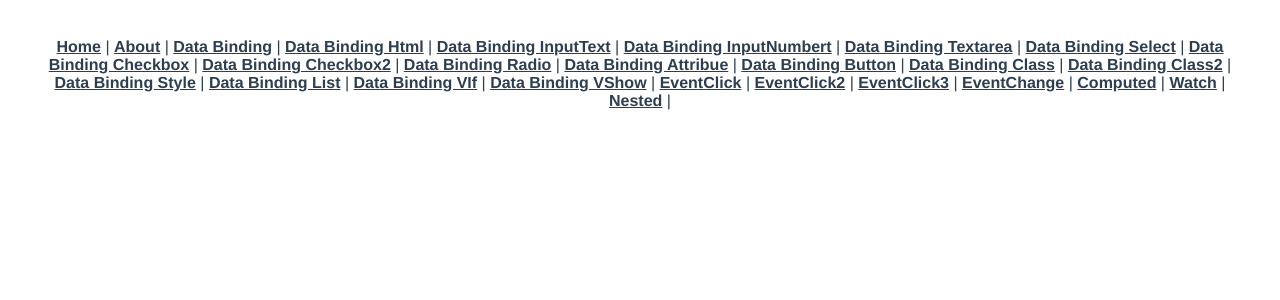
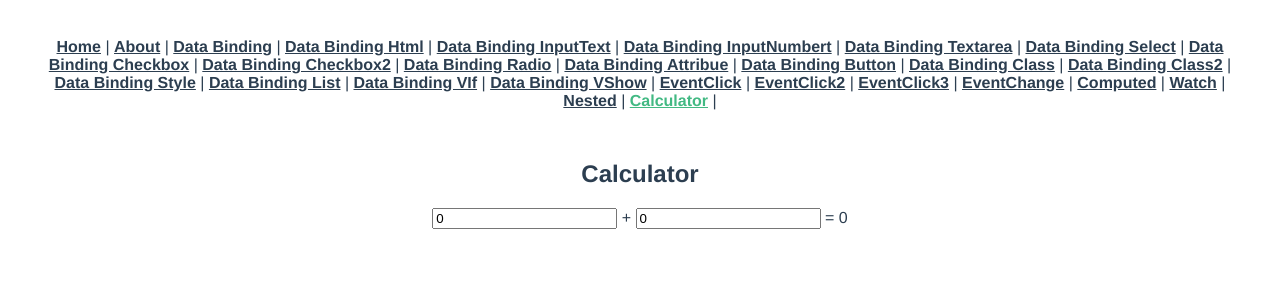
Before and after one commit to Flamme1004K/Vue, a Vue app: page /calculator in a window 1280 px wide. Shown: the top 300 px of the page. Built offline with nearby package versions, Linux system fonts and the light colour scheme.

Commit message:
composition api

```diff
--- a/src/App.vue
+++ b/src/App.vue
@@ -26,6 +26,7 @@
     <router-link to="/computed">Computed</router-link> |
     <router-link to="/watch">Watch</router-link> |
     <router-link to="/nested">Nested</router-link> |
+    <router-link to="/calculator">Calculator</router-link> |
   </div>
   <router-view/>
 </template>
--- a/src/router/index.js
+++ b/src/router/index.js
@@ -24,6 +24,7 @@ import EventChange from '../views/EventChange.vue'
 import Computed from '../views/Computed.vue'
 import Watch from '../views/Watch.vue'
 import Nested from '../views/NestedComponent.vue'
+import Calculator from '../views/Calculator.vue'
 const routes = [
   {
     path: '/',
@@ -157,6 +158,11 @@ const routes = [
     path: '/nested',
     name: 'Nested',
     component: Nested
+  },
+  {
+    path: '/calculator',
+    name: 'Calculator',
+    component: Calculator
   }
 ]
 
--- /dev/null
+++ b/src/views/Calculator.vue
@@ -0,0 +1,44 @@
+<template>
+    <div>
+        <h2>Calculator</h2>
+        <div>
+            <input type="text" v-model="state.num1" @keyup="plusNumbers"/>
+            <span> + </span>
+            <input type="text" v-model="state.num2" @keyup="plusNumbers">
+            <span> = </span>
+            <span>{{state.result}}</span>
+        </div>
+    </div>
+</template>
+<script>
+import { reactive, computed } from 'vue'
+export default {
+  name: 'calculator',
+  setup () {
+    const state = reactive({
+      num1: 0,
+      num2: 0,
+      result: computed(() => parseInt(state.num1) + parseInt(state.num2))
+    })
+    return {
+      state
+    }
+  }
+}
+// export default {
+//   name: 'calculator',
+//   data () {
+//     return {
+//       num1: 0,
+//       num2: 0,
+//       result: 0
+//     }
+//   },
+//   methods: {
+//     plusNumbers () {
+//       this.result = parseInt(this.num1) + parseInt(this.num2)
+//     }
+//   }
+// }
+
+</script>
```
